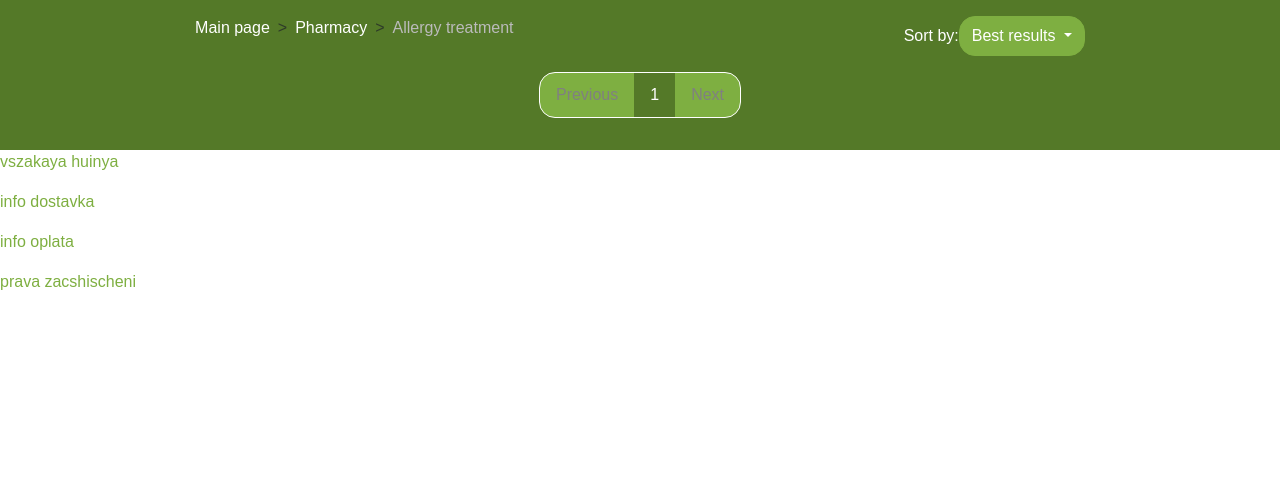
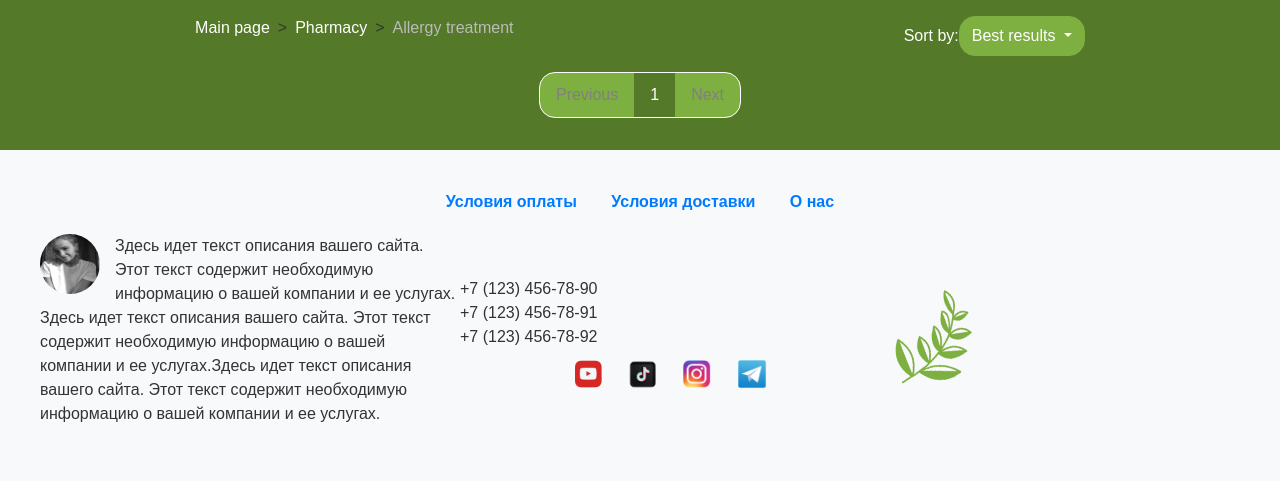
Before and after one commit to Mordvinov-ua/healthyLife, a Django app: page /pricelist/allergy-treatment/ in a window 1280 px wide. Shown: the part 211-692 px from the top of the page. Run offline with Django 4.2, Linux system fonts and the light colour scheme; data comes from the database, SQL or seed files in the repository; data that the repository does not hold is empty; parts of the project's set-up code (start-up, migrations or seed data) failed here and were passed over; some libraries are stand-ins or nearby versions.

Commit message:
pererabotka modeli tovara koli4estvo price na4alo

```diff
--- a/herbs/admin.py
+++ b/herbs/admin.py
@@ -25,9 +25,10 @@ class TovarPhotoInline(admin.TabularInline):
     model = TovarPhoto
     extra = 1
 
+
 class TovarAdmin(admin.ModelAdmin):
-    list_display = ('title','group','time_create','time_update','is_published',)
-    list_display_links = ('title','group',)
+    list_display = ('title','time_create','time_update','is_published',)
+    list_display_links = ('title',)
     search_fields = ('title','group','sale_category',)
     list_editable = ('is_published',)
     list_filter = ('group','time_create','time_update','is_published','sale_category')
--- a/herbs/models.py
+++ b/herbs/models.py
@@ -11,7 +11,7 @@ class Tovar(models.Model):
     discount = models.DecimalField(max_digits=4, decimal_places=2, default=0.0, help_text="Discount in percentage")
     time_update = models.DateTimeField(auto_now= True)
     is_published = models.BooleanField(default=True)
-    group = models.ForeignKey('Group', on_delete=models.PROTECT)
+    group = models.ManyToManyField('Group', related_name="tovars")
     sale_category = models.ForeignKey('Sale_category', on_delete=models.PROTECT, null=True, blank=True)
     slug = models.SlugField(max_length=100, db_index=True, unique=True, verbose_name='Url')
     quantity = models.PositiveIntegerField(default=0,)
@@ -39,6 +39,7 @@ class TovarPhoto(models.Model):
         verbose_name = 'Фото товара'
         verbose_name_plural = 'Фото товаров'
         ordering = ('id',)
+
 
 class Group(models.Model):
     photo = models.ImageField(upload_to='photo/group/')
--- a/herbs/static/css/index.css
+++ b/herbs/static/css/index.css
@@ -220,6 +220,86 @@ footer {
     }
 }
 
+/* footer */
+footer {
+    background-color: #f8f9fa;
+    padding: 20px;
+    color: #333;
+}
+
+.footer-nav {
+    text-align: center;
+    margin-bottom: 20px;
+}
+
+.footer-nav a {
+    margin: 0 15px;
+    text-decoration: none;
+    color: #007bff;
+    font-weight: bold;
+}
+
+.footer-nav a:hover {
+    text-decoration: underline;
+}
+
+.footer-content {
+    display: flex;
+    justify-content: space-between;
+}
+
+.footer-column {
+    display: flex;
+    flex-direction: column;
+    justify-content: center;
+}
+
+.footer-column-left {
+    width: 35%;
+}
+.footer-column-left p {
+    margin-top: 0;
+}
+
+.footer-column-center {
+    width: 35%;
+    text-align: center;
+}
+
+.footer-column-right {
+    width: 30%;
+    text-align: right;
+}
+
+.footer-img {
+    float: left;
+    border-radius: 50%;
+    width: 60px;
+    height: 60px;
+    margin-right: 15px;
+    margin-bottom: 10px;
+}
+
+.contacts p {
+    margin: 0;
+    text-align: justify;
+}
+
+.social-icons a {
+    display: inline-block;
+    margin: 10px;
+}
+
+.social-icons img {
+    width: 30px;
+    height: 30px;
+}
+
+.footer-logo {
+    max-width: 100px;
+    height: auto;
+}
+
 /* Медиа-запросы */
 @media (max-width: 990px) {
     .logo img {
--- a/herbs/templates/index.html
+++ b/herbs/templates/index.html
@@ -126,12 +126,39 @@
 </div>
 
     <footer>
-      <div class="podval">
-        <p>vszakaya huinya</p>
-        <p>info dostavka</p>
-        <p>info oplata</p>
-        <p>prava zacshischeni</p>
-      </div>
+      <footer>
+        <nav class="footer-nav">
+            <a href="#">Условия оплаты</a>
+            <a href="#">Условия доставки</a>
+            <a href="#">О нас</a>
+        </nav>
+        <div class="footer-content">
+            <div class="footer-column footer-column-left">
+                <p>
+                  <img src="{% static 'images/ira.jpg' %}" alt="Фото" class="footer-img">
+                  <span>
+                    Здесь идет текст описания вашего сайта. Этот текст содержит необходимую информацию о вашей компании и ее услугах. Здесь идет текст описания вашего сайта. Этот текст содержит необходимую информацию о вашей компании и ее услугах.Здесь идет текст описания вашего сайта. Этот текст содержит необходимую информацию о вашей компании и ее услугах.
+                  </span>
+                </p>
+            </div>
+            <div class="footer-column footer-column-center">
+                <div class="contacts">
+                    <p>+7 (123) 456-78-90</p>
+                    <p>+7 (123) 456-78-91</p>
+                    <p>+7 (123) 456-78-92</p>
+                </div>
+                <div class="social-icons">
+                    <a href="#"><img src="{% static 'images/youtube.png' %}" alt="YouTube"></a>
+                    <a href="#"><img src="{% static 'images/tik-tok.png' %}" alt="TikTok"></a>
+                    <a href="#"><img src="{% static 'images/insta.png' %}" alt="Instagram"></a>
+                    <a href="#"><img src="{% static 'images/telega.png' %}" alt="Telegram"></a>
+                </div>
+            </div>
+            <div class="footer-column footer-column-right">
+                <img src="{% static 'images/vetka.png' %}" alt="Логотип" class="footer-logo">
+            </div>
+        </div>
+    </footer>
     </footer>
   </div>
 
--- a/herbs/templates/tovarList.html
+++ b/herbs/templates/tovarList.html
@@ -62,7 +62,8 @@
         </div>
         <div class="tovar_platz">
             {% for t in page_obj %}
-            {% if t.group.slug == slug %}
+            {% for group in t.group.all %}
+            {% if group.slug == slug %}
             <a class="a_group_cart" href="{% url 'tovar' t.slug %}">
                 <div class="tovarCart">
                     <img class="tovarCartImg" src="{{t.photo.url}}">
@@ -88,6 +89,7 @@
                 </div>
             </a>
             {% endif %}
+            {% endfor %}
             {% endfor %}
 
         </div>
```
Also changed, not shown: herbs/migrations/0010_remove_tovar_group_tovar_group.py (added), herbs/static/images/insta.png (added), herbs/static/images/ira.jpg (added), herbs/static/images/telega.png (added), herbs/static/images/tik-tok.png (added), herbs/static/images/vetka.png (added), herbs/static/images/youtube.png (added).
